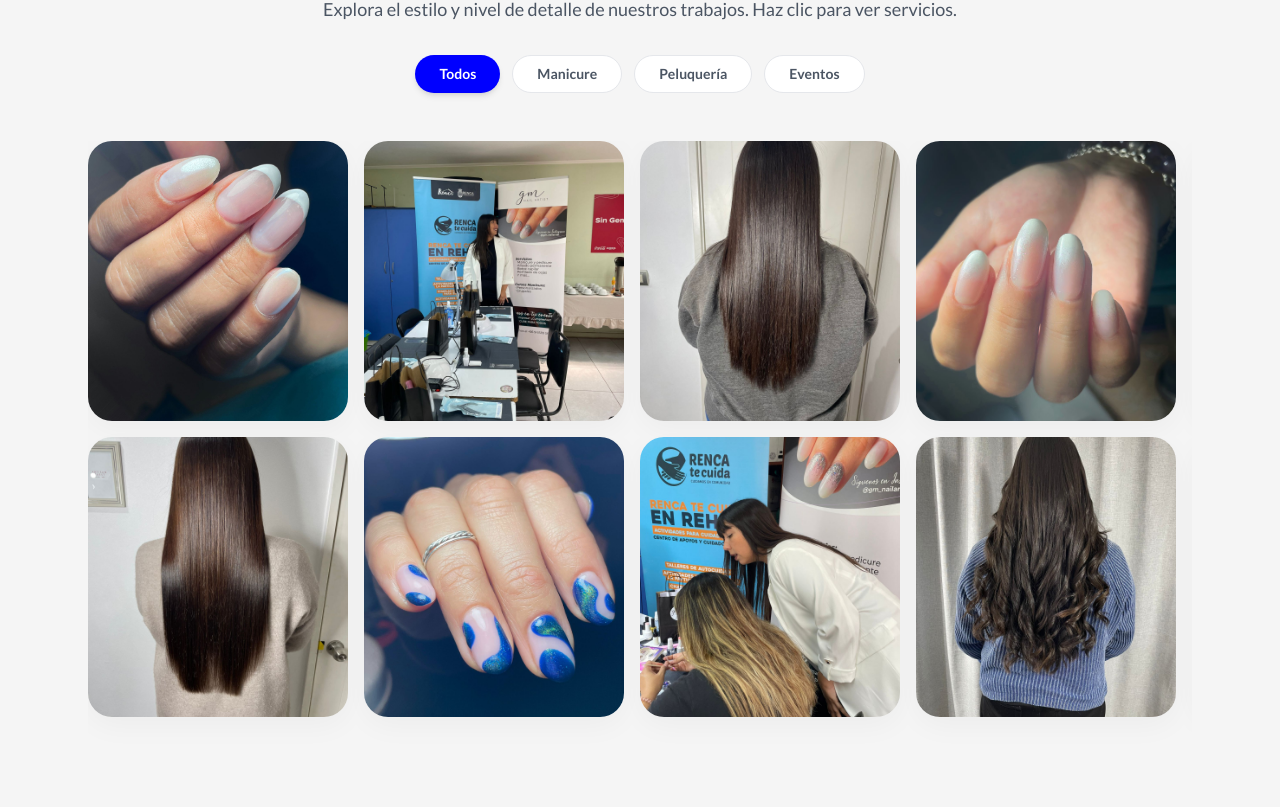
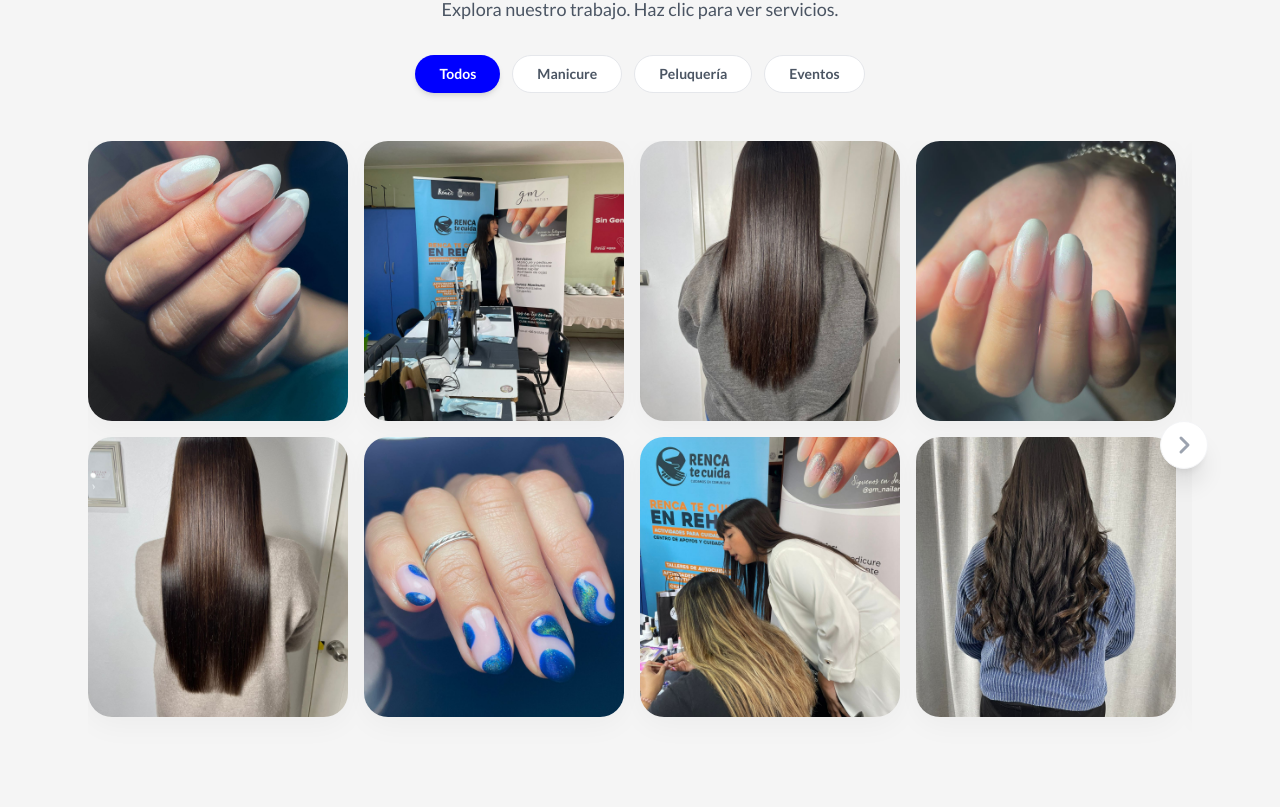
Before and after one commit to CaBsCrypto/gm_nailartist, a Next.js app: page / in a window 1280 px wide. Shown: the part 3073-3880 px from the top of the page. Built offline with nearby package versions, Linux system fonts and the light colour scheme.

Commit message:
feat: add desktop navigation arrows and mouse drag-to-scroll to gallery

```diff
--- a/components/Gallery.tsx
+++ b/components/Gallery.tsx
@@ -1,6 +1,6 @@
 'use client';
 
-import { useState } from 'react';
+import { useState, useRef, useEffect } from 'react';
 import Image from 'next/image';
 import { GALLERY_ITEMS, GALLERY_FILTERS, SERVICES } from '@/lib/constants';
 import { Service } from '@/lib/types';
@@ -10,6 +10,14 @@ import BookingModal from './BookingModal';
 
 export default function Gallery() {
     const [activeFilter, setActiveFilter] = useState('Todos');
+    const scrollContainerRef = useRef<HTMLDivElement>(null);
+    const [canScrollLeft, setCanScrollLeft] = useState(false);
+    const [canScrollRight, setCanScrollRight] = useState(true);
+
+    // Dragging state
+    const [isDragging, setIsDragging] = useState(false);
+    const [startX, setStartX] = useState(0);
+    const [scrollLeft, setScrollLeft] = useState(0);
 
     // Modal States
     const [isBookingOpen, setIsBookingOpen] = useState(false);
@@ -22,10 +30,61 @@ export default function Gallery() {
         item => activeFilter === 'Todos' || item.category === activeFilter
     );
 
+    // Update scroll buttons state
+    const checkScroll = () => {
+        if (scrollContainerRef.current) {
+            const { scrollLeft, scrollWidth, clientWidth } = scrollContainerRef.current;
+            setCanScrollLeft(scrollLeft > 10);
+            setCanScrollRight(scrollLeft < scrollWidth - clientWidth - 10);
+        }
+    };
+
+    useEffect(() => {
+        checkScroll();
+        window.addEventListener('resize', checkScroll);
+        return () => window.removeEventListener('resize', checkScroll);
+    }, [filteredItems]);
+
+    const scroll = (direction: 'left' | 'right') => {
+        if (scrollContainerRef.current) {
+            const scrollAmount = window.innerWidth > 768 ? 400 : 300;
+            scrollContainerRef.current.scrollBy({
+                left: direction === 'left' ? -scrollAmount : scrollAmount,
+                behavior: 'smooth'
+            });
+        }
+    };
+
+    // Mouse Drag Logic
+    const handleMouseDown = (e: React.MouseEvent) => {
+        if (!scrollContainerRef.current) return;
+        setIsDragging(true);
+        setStartX(e.pageX - scrollContainerRef.current.offsetLeft);
+        setScrollLeft(scrollContainerRef.current.scrollLeft);
+    };
+
+    const handleMouseLeave = () => {
+        setIsDragging(false);
+    };
+
+    const handleMouseUp = () => {
+        setIsDragging(false);
+    };
+
+    const handleMouseMove = (e: React.MouseEvent) => {
+        if (!isDragging || !scrollContainerRef.current) return;
+        e.preventDefault();
+        const x = e.pageX - scrollContainerRef.current.offsetLeft;
+        const walk = (x - startX) * 2; // Scroll speed
+        scrollContainerRef.current.scrollLeft = scrollLeft - walk;
+        checkScroll();
+    };
+
     const handleItemClick = (category: string) => {
+        if (isDragging) return; // Don't open if dragging
         let serviceIndex = 0; // Manicure por defecto
-        if (category === 'Peluquería') serviceIndex = 5; // category-otros
-        if (category === 'Eventos') serviceIndex = 4; // category-empresas
+        if (category === 'Peluquería') serviceIndex = 5;
+        if (category === 'Eventos') serviceIndex = 4;
 
         setSelectedService(SERVICES[serviceIndex]);
         setIsServiceDetailOpen(true);
@@ -38,14 +97,14 @@ export default function Gallery() {
     };
 
     return (
-        <section id="galeria" className="py-24 bg-brand-light">
-            <div className="container mx-auto px-6 max-w-6xl">
+        <section id="galeria" className="py-24 bg-brand-light relative overflow-hidden">
+            <div className="container mx-auto px-6 max-w-6xl relative">
                 <FadeIn className="text-center mb-12">
                     <h2 className="text-4xl md:text-5xl font-heading font-black text-gray-900 mb-6">
                         Nuestra Galería
                     </h2>
                     <p className="text-lg font-body text-gray-600 max-w-2xl mx-auto mb-8">
-                        Explora el estilo y nivel de detalle de nuestros trabajos. Haz clic para ver servicios.
+                        Explora nuestro trabajo. Haz clic para ver servicios.
                     </p>
 
                     {/* Filters */}
@@ -65,49 +124,78 @@ export default function Gallery() {
                     </div>
                 </FadeIn>
 
-                {/* Modern Horizontal Carousel */}
-                <div
-                    className="grid grid-rows-2 grid-flow-col gap-3 sm:gap-4 overflow-x-auto snap-x snap-mandatory pb-8 -mx-6 px-6 sm:mx-0 sm:px-0"
-                    style={{ scrollbarWidth: 'none', msOverflowStyle: 'none' }}
-                >
-                    {/* Hack to hide scrollbar for webkit (Chrome/Safari) */}
-                    <style dangerouslySetInnerHTML={{__html: `
-                        #galeria .overflow-x-auto::-webkit-scrollbar {
-                            display: none;
-                        }
-                    `}} />
+                {/* Carousel Wrapper with custom Arrows */}
+                <div className="relative group/gallery">
+                    {/* Navigation Buttons (Desktop Only) */}
+                    {canScrollLeft && (
+                        <button
+                            onClick={() => scroll('left')}
+                            className="absolute left-0 top-1/2 -translate-y-1/2 -translate-x-4 z-20 w-12 h-12 rounded-full bg-white shadow-xl border border-gray-100 flex items-center justify-center text-gray-400 hover:text-brand-pink hover:scale-110 transition-all hidden md:flex"
+                            aria-label="Anterior"
+                        >
+                            <svg className="w-6 h-6" fill="none" stroke="currentColor" viewBox="0 0 24 24">
+                                <path strokeLinecap="round" strokeLinejoin="round" strokeWidth={3} d="M15 19l-7-7 7-7" />
+                            </svg>
+                        </button>
+                    )}
 
-                    {filteredItems.map((item, index) => {
-                        return (
+                    {canScrollRight && (
+                        <button
+                            onClick={() => scroll('right')}
+                            className="absolute right-0 top-1/2 -translate-y-1/2 translate-x-4 z-20 w-12 h-12 rounded-full bg-white shadow-xl border border-gray-100 flex items-center justify-center text-gray-400 hover:text-brand-pink hover:scale-110 transition-all hidden md:flex"
+                            aria-label="Siguiente"
+                        >
+                            <svg className="w-6 h-6" fill="none" stroke="currentColor" viewBox="0 0 24 24">
+                                <path strokeLinecap="round" strokeLinejoin="round" strokeWidth={3} d="M9 5l7 7-7 7" />
+                            </svg>
+                        </button>
+                    )}
+
+                    {/* Drag and Scroll Container */}
+                    <div
+                        ref={scrollContainerRef}
+                        onMouseDown={handleMouseDown}
+                        onMouseLeave={handleMouseLeave}
+                        onMouseUp={handleMouseUp}
+                        onMouseMove={handleMouseMove}
+                        onScroll={checkScroll}
+                        className={`grid grid-rows-2 grid-flow-col gap-3 sm:gap-4 overflow-x-auto snap-x snap-mandatory pb-8 -mx-6 px-6 sm:mx-0 sm:px-0 select-none ${isDragging ? 'cursor-grabbing' : 'cursor-grab md:cursor-default'}`}
+                        style={{ scrollbarWidth: 'none', msOverflowStyle: 'none' }}
+                    >
+                        <style dangerouslySetInnerHTML={{__html: `
+                            #galeria .overflow-x-auto::-webkit-scrollbar { display: none; }
+                        `}} />
+
+                        {filteredItems.map((item, index) => (
                             <FadeIn
                                 key={item.id}
                                 delay={(index % 4) * 100}
                                 direction="left"
-                                className="w-[42vw] sm:w-[220px] md:w-[260px] h-[220px] sm:h-[250px] md:h-[280px] snap-center cursor-pointer"
+                                className="w-[70vw] sm:w-[220px] md:w-[260px] h-[220px] sm:h-[250px] md:h-[280px] snap-center"
                             >
                                 <div
                                     onClick={() => handleItemClick(item.category)}
-                                    className={`relative group rounded-2xl md:rounded-3xl overflow-hidden h-full w-full shadow-[0_8px_30px_rgb(0,0,0,0.04)] hover:shadow-lg transition-shadow duration-300 ${item.imagePlaceholderColor}`}
+                                    className={`relative group rounded-2xl md:rounded-3xl overflow-hidden h-full w-full shadow-[0_8px_30px_rgb(0,0,0,0.04)] hover:shadow-lg transition-shadow duration-300 ${item.imagePlaceholderColor} pointer-events-auto`}
                                 >
                                     <Image
                                         src={item.image}
                                         alt={item.title}
                                         fill
-                                        sizes="(max-width: 768px) 45vw, 260px"
+                                        draggable={false}
+                                        sizes="(max-width: 768px) 70vw, 260px"
                                         className="object-cover transition-transform duration-700 group-hover:scale-105"
                                         loading={index < 4 ? "eager" : "lazy"}
                                     />
 
-                                    {/* Subtle Overlay to indicate it's clickable */}
-                                    <div className="absolute inset-0 bg-white/0 group-hover:bg-white/10 transition-colors duration-300 flex items-center justify-center">
-                                        <div className="w-12 h-12 rounded-full bg-white/20 backdrop-blur-md flex items-center justify-center text-white opacity-0 group-hover:opacity-100 transition-all duration-300 transform scale-50 group-hover:scale-100">
-                                            <span className="text-xl">➔</span>
+                                    <div className="absolute inset-0 bg-black/0 group-hover:bg-black/5 transition-colors duration-300 flex items-center justify-center">
+                                        <div className="w-10 h-10 rounded-full bg-white/20 backdrop-blur-md flex items-center justify-center text-white opacity-0 group-hover:opacity-100 transition-all duration-300 transform scale-50 group-hover:scale-100">
+                                            <span className="text-lg">➔</span>
                                         </div>
                                     </div>
                                 </div>
                             </FadeIn>
-                        );
-                    })}
+                        ))}
+                    </div>
                 </div>
 
                 {filteredItems.length === 0 && (
```
